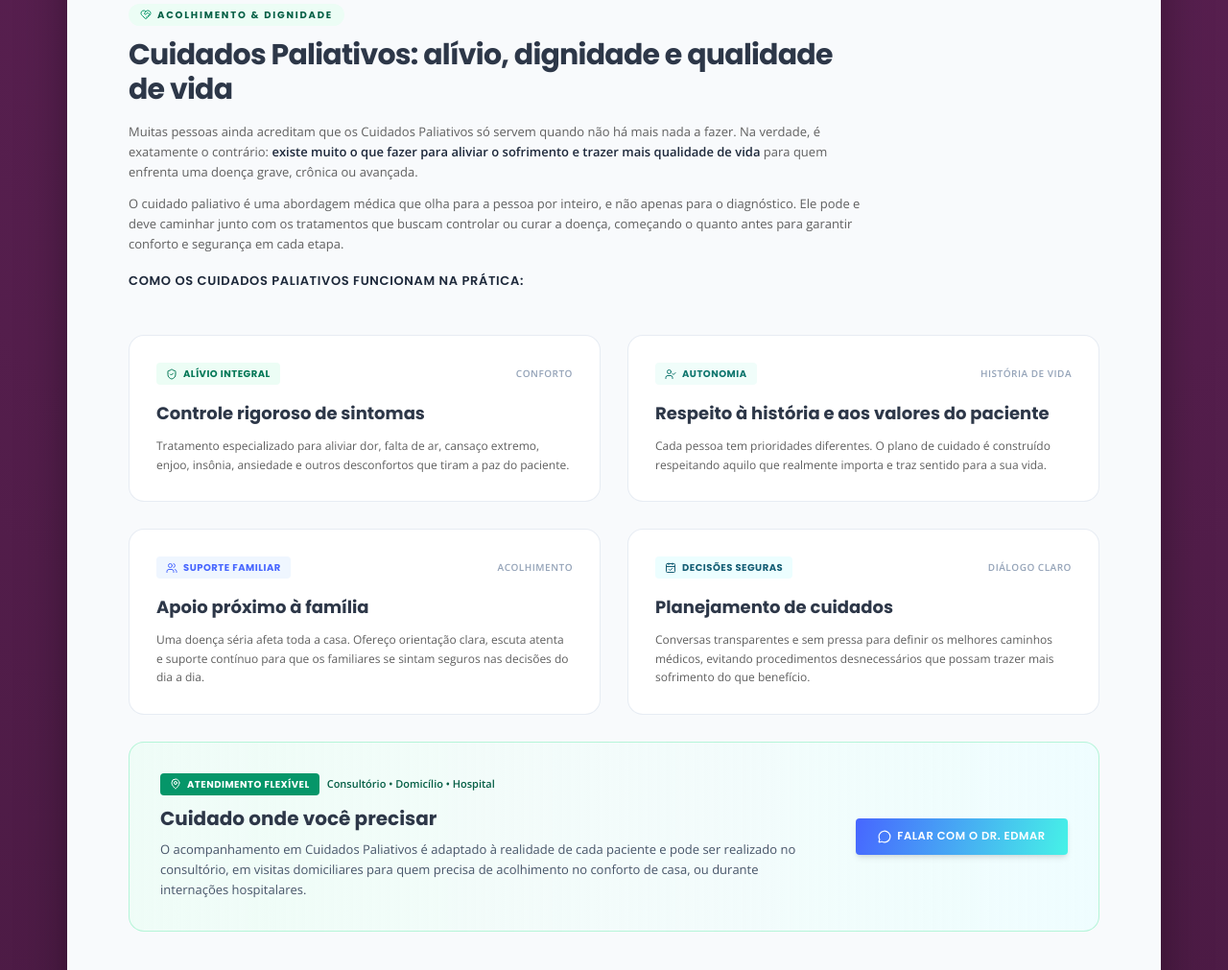
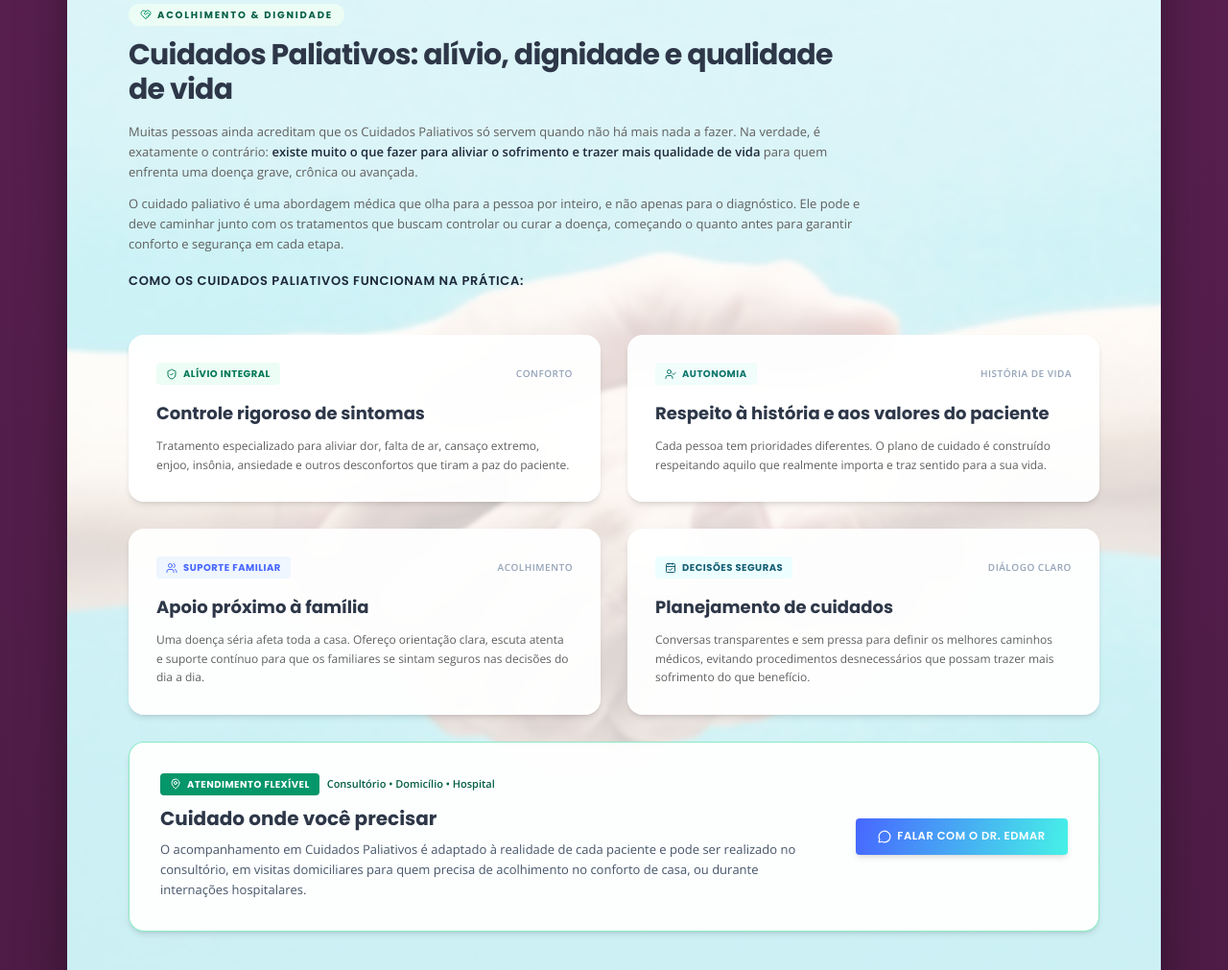
Before and after one commit to josejacobpn-png/Dr-Edmar-Mesquita, a plain HTML site: page index.html in a window 1280 px wide. Shown: the part 1909-2920 px from the top of the page at 96% size. Drawn offline with nearby package versions, Linux system fonts and the light colour scheme.

Commit message:
feat: add compassionate hands background to Cuidados Paliativos section

```diff
--- a/index.html
+++ b/index.html
@@ -406,8 +406,15 @@
     <!-- ========================================================================= -->
     <!-- SEÇÃO CUIDADOS PALIATIVOS: ALÍVIO, DIGNIDADE E QUALIDADE DE VIDA -->
     <!-- ========================================================================= -->
-    <section class="py-14 sm:py-20 px-6 sm:px-12 lg:px-16 bg-[#F8FAFC] border-t border-slate-200" id="cuidados-paliativos">
+    <section class="relative py-14 sm:py-20 px-6 sm:px-12 lg:px-16 overflow-hidden border-t border-slate-200" id="cuidados-paliativos">
 
+      <!-- Imagem de fundo acolhedora com aperto de mãos em fundo ciano -->
+      <div class="absolute inset-0 bg-cover bg-center bg-no-repeat pointer-events-none" style="background-image: url('bg_paliativos.jpg');"></div>
+
+      <!-- Overlay translúcido suave para destacar o acolhimento e garantir legibilidade perfeita -->
+      <div class="absolute inset-0 bg-white/85 sm:bg-white/80 backdrop-blur-[2px] pointer-events-none"></div>
+
+      <div class="relative z-10">
         <!-- Cabeçalho da Seção -->
         <div class="max-w-3xl mb-12">
           <span class="inline-flex items-center gap-1.5 px-3 py-1 rounded-full bg-emerald-50 text-emerald-800 font-poppins text-[10px] font-bold tracking-[0.18em] uppercase mb-3">
@@ -434,7 +441,7 @@
         <div class="grid grid-cols-1 md:grid-cols-2 gap-6 sm:gap-7">
 
         <!-- ITEM 1: CONTROLE RIGOROSO DE SINTOMAS -->
-        <div class="bg-white rounded-2xl p-6 sm:p-7 border border-slate-200/80 hover:border-emerald-500/40 card-clean-white flex flex-col justify-between shadow-2xs hover:shadow-md transition-all group">
+        <div class="bg-white/95 backdrop-blur-md rounded-2xl p-6 sm:p-7 border border-white/80 hover:border-emerald-500/40 card-clean-white flex flex-col justify-between shadow-md hover:shadow-lg transition-all group">
           <div>
             <div class="flex items-center justify-between mb-4">
               <span class="inline-flex items-center gap-1.5 px-2.5 py-1 rounded bg-emerald-50 text-emerald-700 font-poppins text-[10px] font-bold tracking-wider uppercase">
@@ -455,7 +462,7 @@
         </div>
 
         <!-- ITEM 2: RESPEITO À HISTÓRIA E VALORES -->
-        <div class="bg-white rounded-2xl p-6 sm:p-7 border border-slate-200/80 hover:border-teal-500/40 card-clean-white flex flex-col justify-between shadow-2xs hover:shadow-md transition-all group">
+        <div class="bg-white/95 backdrop-blur-md rounded-2xl p-6 sm:p-7 border border-white/80 hover:border-teal-500/40 card-clean-white flex flex-col justify-between shadow-md hover:shadow-lg transition-all group">
           <div>
             <div class="flex items-center justify-between mb-4">
               <span class="inline-flex items-center gap-1.5 px-2.5 py-1 rounded bg-teal-50 text-teal-700 font-poppins text-[10px] font-bold tracking-wider uppercase">
@@ -476,7 +483,7 @@
         </div>
 
         <!-- ITEM 3: APOIO PRÓXIMO À FAMÍLIA -->
-        <div class="bg-white rounded-2xl p-6 sm:p-7 border border-slate-200/80 hover:border-blue-500/40 card-clean-white flex flex-col justify-between shadow-2xs hover:shadow-md transition-all group">
+        <div class="bg-white/95 backdrop-blur-md rounded-2xl p-6 sm:p-7 border border-white/80 hover:border-blue-500/40 card-clean-white flex flex-col justify-between shadow-md hover:shadow-lg transition-all group">
           <div>
             <div class="flex items-center justify-between mb-4">
               <span class="inline-flex items-center gap-1.5 px-2.5 py-1 rounded bg-blue-50 text-vectorBlue font-poppins text-[10px] font-bold tracking-wider uppercase">
@@ -497,7 +504,7 @@
         </div>
 
         <!-- ITEM 4: PLANEJAMENTO DE CUIDADOS -->
-        <div class="bg-white rounded-2xl p-6 sm:p-7 border border-slate-200/80 hover:border-cyan-500/40 card-clean-white flex flex-col justify-between shadow-2xs hover:shadow-md transition-all group">
+        <div class="bg-white/95 backdrop-blur-md rounded-2xl p-6 sm:p-7 border border-white/80 hover:border-cyan-500/40 card-clean-white flex flex-col justify-between shadow-md hover:shadow-lg transition-all group">
           <div>
             <div class="flex items-center justify-between mb-4">
               <span class="inline-flex items-center gap-1.5 px-2.5 py-1 rounded bg-cyan-50 text-cyan-800 font-poppins text-[10px] font-bold tracking-wider uppercase">
@@ -518,7 +525,7 @@
         </div>
 
         <!-- ITEM 5: CUIDADO ONDE VOCÊ PRECISAR (CARD DESTACADO EM LARGURA TOTAL) -->
-        <div class="col-span-1 md:col-span-2 bg-gradient-to-r from-emerald-50/80 via-teal-50/60 to-cyan-50/80 rounded-2xl p-6 sm:p-8 border border-emerald-200/80 card-clean-white shadow-2xs hover:shadow-md transition-all flex flex-col md:flex-row items-start md:items-center justify-between gap-6">
+        <div class="col-span-1 md:col-span-2 bg-white/95 backdrop-blur-md rounded-2xl p-6 sm:p-8 border border-emerald-300/80 card-clean-white shadow-md hover:shadow-lg transition-all flex flex-col md:flex-row items-start md:items-center justify-between gap-6">
           <div class="max-w-2xl">
             <div class="flex items-center gap-2 mb-2.5">
               <span class="inline-flex items-center gap-1.5 px-2.5 py-1 rounded bg-emerald-600 text-white font-poppins text-[10px] font-bold tracking-wider uppercase shadow-xs">
@@ -546,6 +553,8 @@
               <span>FALAR COM O DR. EDMAR</span>
             </a>
           </div>
+        </div>
+
       </div>
 
       </div>
```
Also changed, not shown: bg_paliativos.jpg (added). Lines whose indentation alone changed are shown as unchanged.
